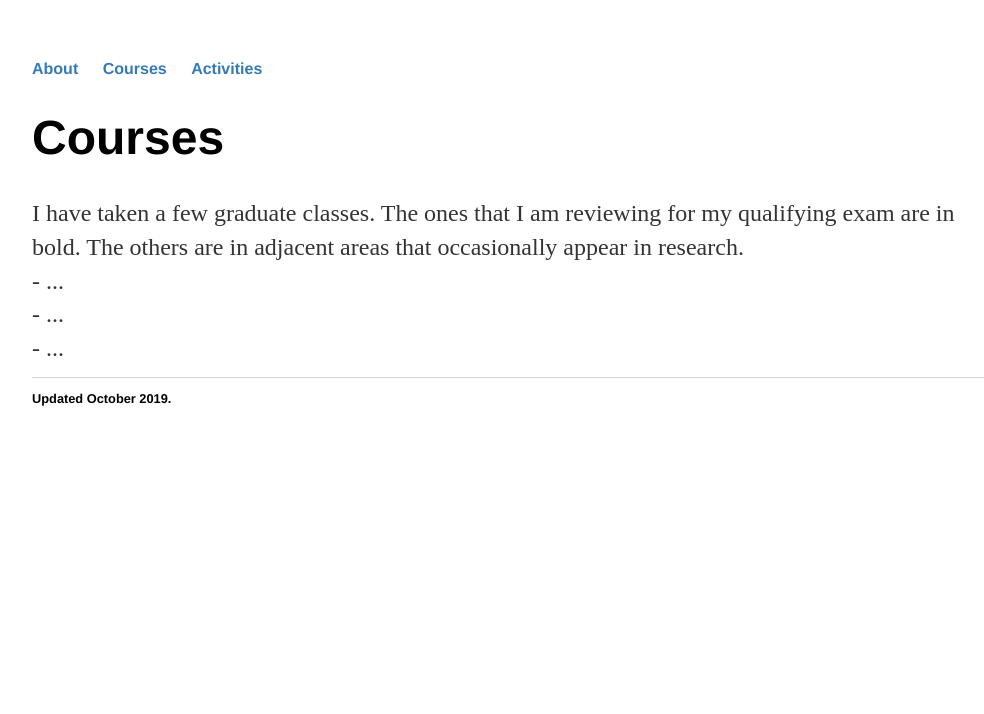
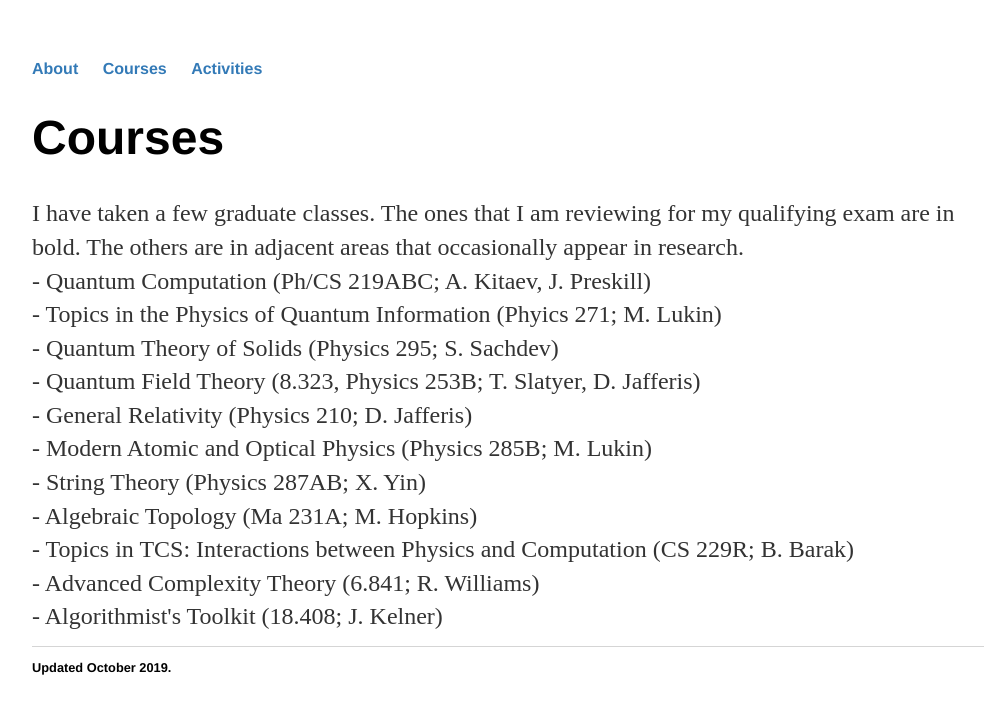
Before and after one commit to emilkhab/emilkhab.github.io, a Jekyll site: the page built from courses/index.html, in a window 1280 px wide. Shown: the top 714 px of the page, without its empty margins (128-1112 px from the left). Built offline with Jekyll 4.4.1, drawn with Linux system fonts in a browser that asks for light colours.

Commit message:
Update index.html

```diff
--- a/courses/index.html
+++ b/courses/index.html
@@ -5,8 +5,16 @@ title: Courses
 <h1>{{page.title}}</h1>
 <div class="blurb">
 	<p>I have taken a few graduate classes. The ones that I am reviewing for my qualifying exam are in bold. The others are in adjacent areas that occasionally appear in research.<br/>
-	- ...<br/>
-	- ...<br/>
-	- ...
+	- Quantum Computation (Ph/CS 219ABC; A. Kitaev, J. Preskill)<br/>
+	- Topics in the Physics of Quantum Information (Phyics 271; M. Lukin)<br/>
+	- Quantum Theory of Solids (Physics 295; S. Sachdev)<br/>
+	- Quantum Field Theory (8.323, Physics 253B; T. Slatyer, D. Jafferis)<br/>
+	- General Relativity (Physics 210; D. Jafferis)<br/>
+	- Modern Atomic and Optical Physics (Physics 285B; M. Lukin)<br/>
+	- String Theory (Physics 287AB; X. Yin)<br/>
+	- Algebraic Topology (Ma 231A; M. Hopkins)<br/>
+	- Topics in TCS: Interactions between Physics and Computation (CS 229R; B. Barak)<br/>
+	- Advanced Complexity Theory (6.841; R. Williams)<br/>
+	- Algorithmist's Toolkit (18.408; J. Kelner)
 	</p>
 </div>
```
